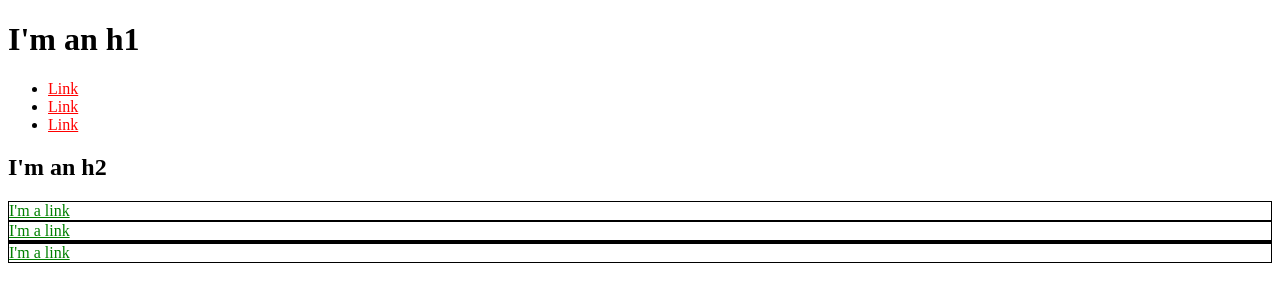
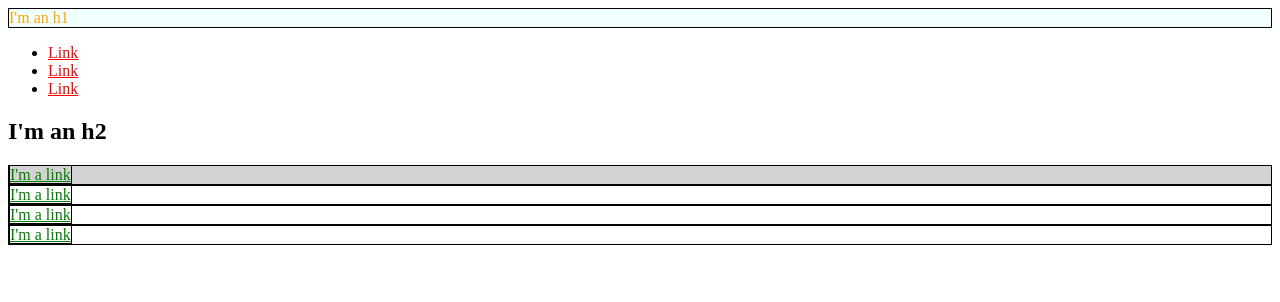
Before and after one commit to Alexabc932/alexabc932.github.io, a plain HTML site: page index.html in a window 1280 px wide. Drawn offline with Linux system fonts and the light colour scheme.

Commit message:
add first CSS

```diff
--- a/index.html
+++ b/index.html
@@ -3,26 +3,65 @@
   <head>
     <title>Test Page: Don't Panic</title>
     <meta charset="utf-8">
+
+    <style>
+      a {
+        color: red;
+      }
+
+      #exec-bio {
+        background-color: lightgrey;
+      }
+      #exec-apple {
+        color: orange;
+      }
+      .bio-apple {
+        background-color: azure;
+      }
+      .bio-box {
+        border: 1px solid black;
+      }
+      .bio-box a {
+        color: green;
+      }
+      div {
+        border: 1px solid black;
+      }
+      div a {
+        border: 1px solid black;
+        color: green;
+      }
+    </style>
   </head>
   <body>
+
+  <div id="exec-apple" class="bio-apple"
     <h1>I'm an h1</h1>
+  </div>
     <ul>
-<li>
-<a href="https://example.com/" style="color: red;">Link</a>
-</li> <li>
-<a href="https://example.com/" style="color: red;">Link</a> </li>
-<li>
-<a href="https://example.com/" style="color: red;">Link</a>
-</li> </ul>
+      <li>
+      <a href="https://example.com/">Link</a>
+      </li>
+      <li>
+      <a href="https://example.com/">Link</a> </li>
+      <li>
+      <a href="https://example.com/">Link</a>
+      </li>
+    </ul>
+
     <h2>I'm an h2</h2>
-    <div style="border: 1px solid black;">
-<a href="https://example.com/" style="color: green;">I'm a link</a> </div>
-<div style="border: 1px solid black;">
-<a href="https://example.com/" style="color: green;">I'm a link</a>
-    </div>
-    <div style="border: 1px solid black;">
-    </div>
-    <div style="border: 1px solid black;">
-<a href="https://example.com/" style="color: green;">I'm a link</a> </div>
+
+      <div id="exec-bio" class="bio-box">
+        <a href="https://example.com/">I'm a link</a>
+      </div>
+      <div class="bio-box">
+        <a href="https://example.com/">I'm a link</a>
+      </div>
+      <div class="bio-box">
+        <a href="https://example.com/">I'm a link</a>
+      </div>
+
+      <div>
+  <a href="https://example.com/" style="color: green;">I'm a link</a> </div>
   </body>
 </html>
```
